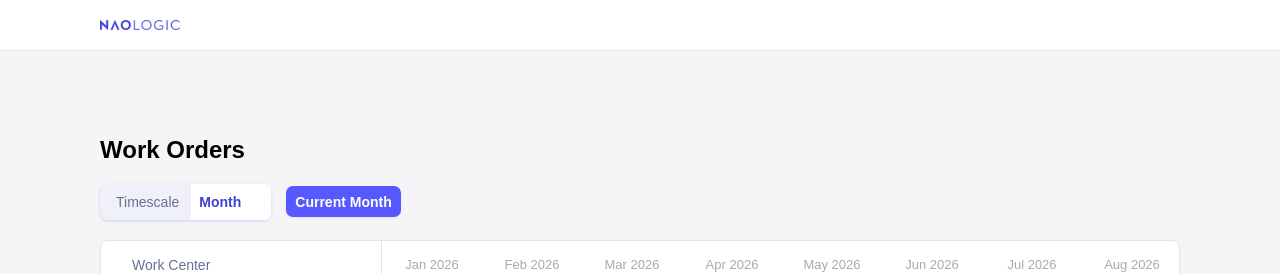
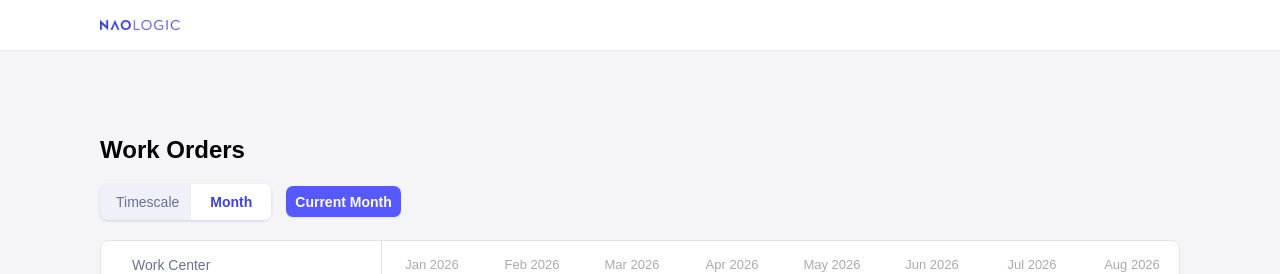
Before and after one commit to Travisaurus-Rex/naologic-timeline, an Angular app: page / in a window 1280 px wide. Shown: the top 274 px of the page. Built offline with nearby package versions, Linux system fonts and the light colour scheme; a web font is replaced by a local one.

Commit message:
update timescale dropdown panel positioning

```diff
--- a/src/styles.scss
+++ b/src/styles.scss
@@ -82,6 +82,7 @@ body {
   cursor: pointer;
   display: flex;
   align-items: center;
+  justify-content: center;
   padding: 0 8px;
 }
 
@@ -89,6 +90,7 @@ body {
   padding: 0;
   display: flex;
   align-items: center;
+  justify-content: center;
 }
 
 .ng-select.timescale-select .ng-value-label {
@@ -105,7 +107,8 @@ body {
   margin-top: 4px;
   background: white;
   min-width: 80px;
-  width: auto !important;
+  width: 200px !important;
+  transform: translateX(-92px);
 }
 
 .ng-select.timescale-select .ng-option {
@@ -113,6 +116,7 @@ body {
   color: #1a1a2e;
   padding: 10px 12px;
   text-transform: capitalize;
+  font-weight: 600;
 }
 
 .ng-select.timescale-select .ng-option.ng-option-marked {
```
